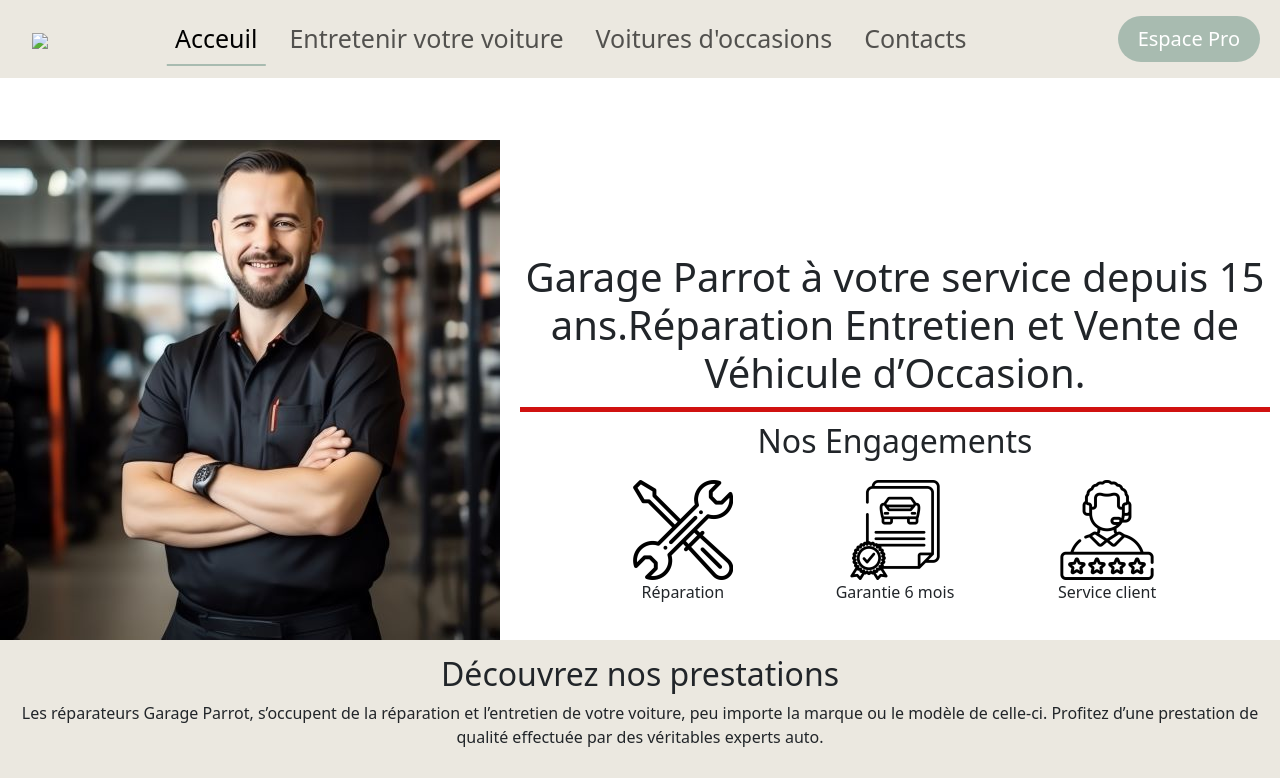
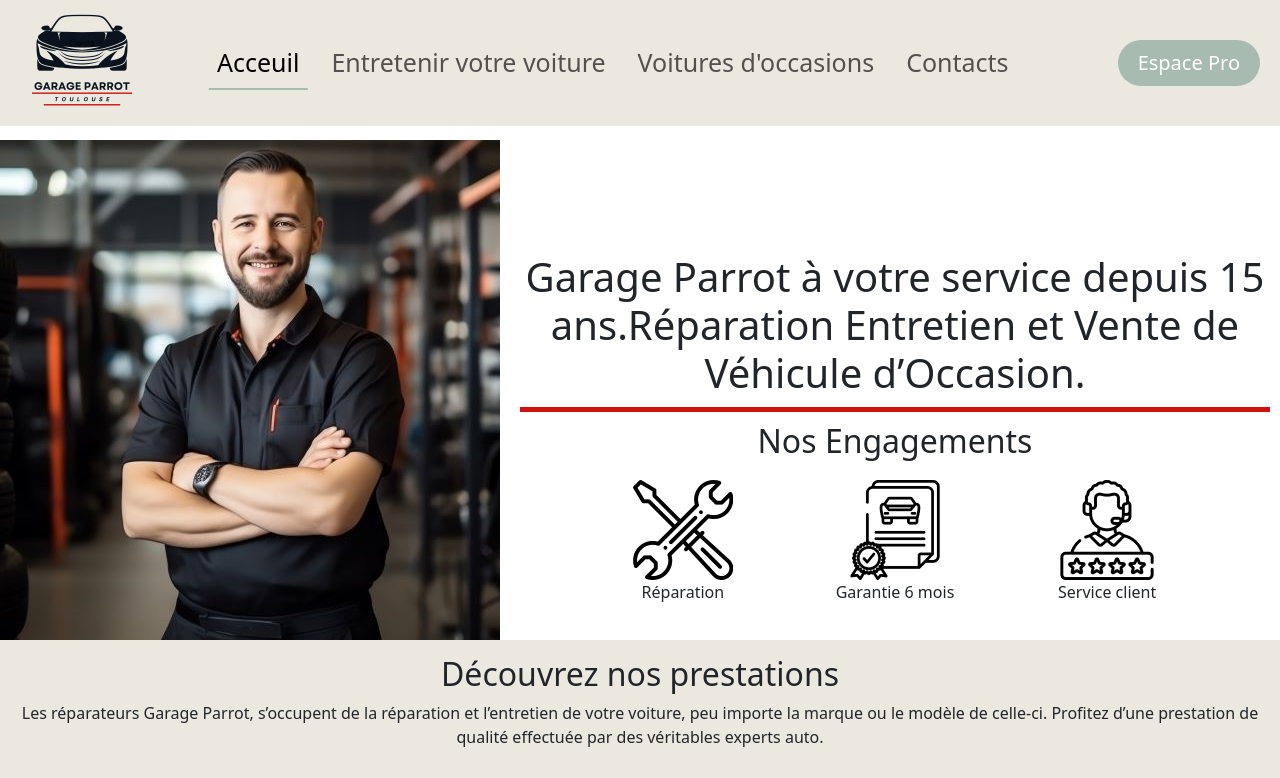
Before and after one commit to Chlo3F/ECF-Garrage-Parrot, a plain HTML site: page index.html in a window 1280 px wide. Shown: the top 778 px of the page. Drawn offline with nearby package versions, Linux system fonts and the light colour scheme.

Commit message:
Update index.html

```diff
--- a/index.html
+++ b/index.html
@@ -20,7 +20,7 @@
       <nav class="navbar navbar-expand-lg fixed-top">
         <div class="container-fluid">
           <a class="navbar-brand me-auto" href="../index.html">
-            <img src="../Garrage Parrot/assets/images/logo-icon/garageparrotlogo.png">
+            <img src="../assets/images/logo-icon/garageparrotlogo.png">
           </a>
           <div class="offcanvas offcanvas-end" tabindex="-1" id="offcanvasNavbar"
             aria-labelledby="offcanvasNavbarLabel">
```
